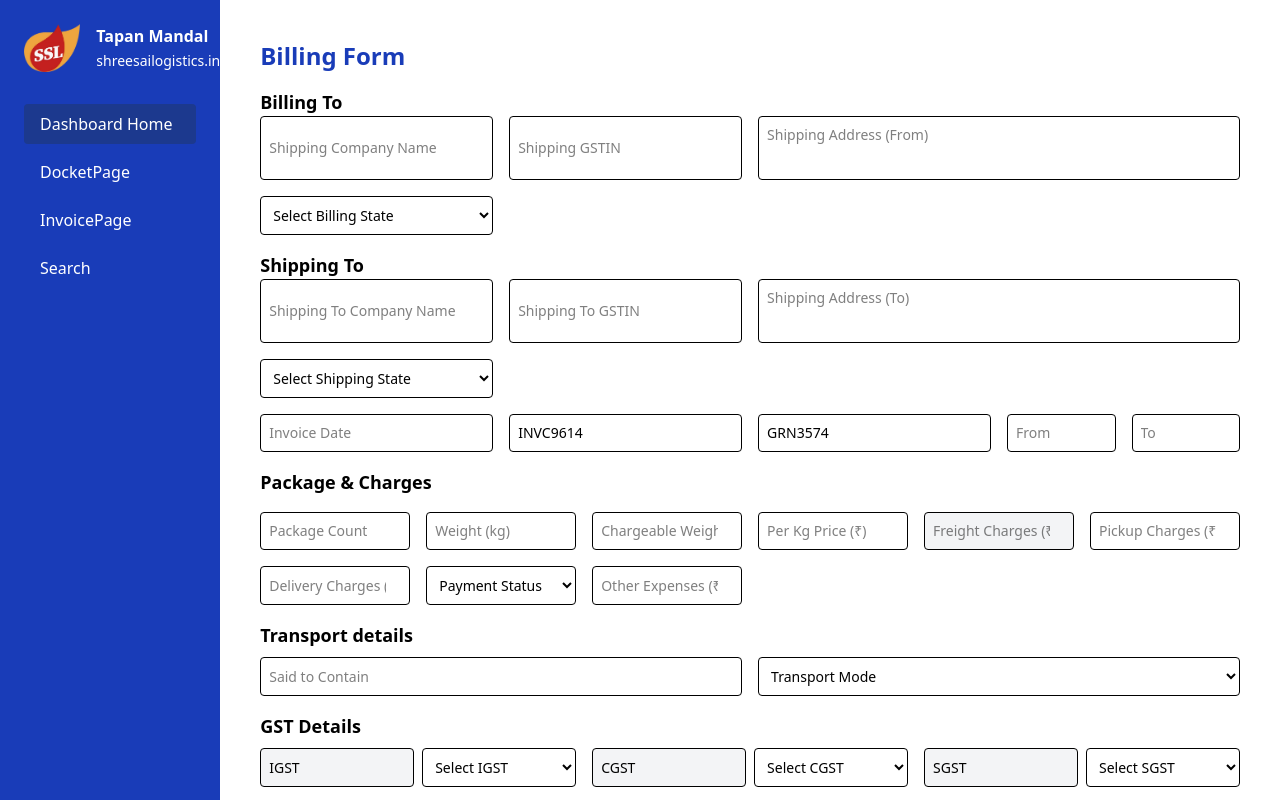
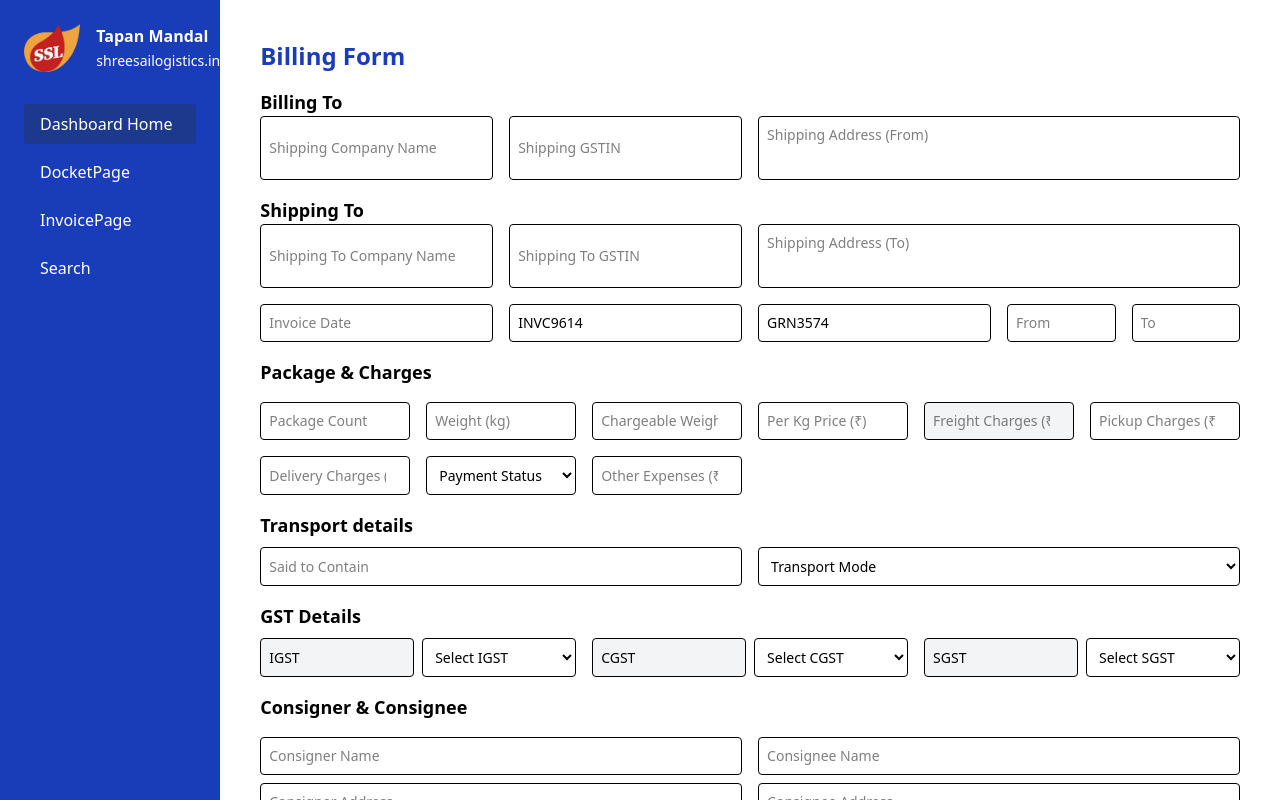
Before and after one commit to Chanu-sha/Logistics-ERP-Frontend, a React (Vite) app: page /dashboard/billform in a window 1280 px wide. Built offline with nearby package versions, Linux system fonts and the light colour scheme; sample sign-in values are in the browser's storage.

Commit message:
Removed state feild from bill form page

```diff
--- a/src/components/BillForm.jsx
+++ b/src/components/BillForm.jsx
@@ -30,54 +30,14 @@ function BillForm() {
     consignerAddress: "",
     consigneeName: "",
     consigneeAddress: "",
-    BillingState: "",
     shippingTocompanyName: "",
     shippingTogstin: "",
     shippingToAddress: "",
-    shippingToState: "",
     igstPercentage: 0,
     cgstPercentage: 0,
     sgstPercentage: 0,
   });
 
-  const statesList = [
-    "Andhra Pradesh",
-    "Arunachal Pradesh",
-    "Assam",
-    "Bihar",
-    "Chhattisgarh",
-    "Goa",
-    "Gujarat",
-    "Haryana",
-    "Himachal Pradesh",
-    "Jharkhand",
-    "Karnataka",
-    "Kerala",
-    "Madhya Pradesh",
-    "Maharashtra",
-    "Manipur",
-    "Meghalaya",
-    "Mizoram",
-    "Nagaland",
-    "Odisha",
-    "Punjab",
-    "Rajasthan",
-    "Sikkim",
-    "Tamil Nadu",
-    "Telangana",
-    "Tripura",
-    "Uttar Pradesh",
-    "Uttarakhand",
-    "West Bengal",
-    "Delhi",
-    "Jammu and Kashmir",
-    "Ladakh",
-    "Puducherry",
-    "Chandigarh",
-    "Andaman and Nicobar Islands",
-    "Dadra and Nagar Haveli and Daman and Diu",
-    "Lakshadweep",
-  ];
 
   useEffect(() => {
     if (location.state?.prefilledData) {
@@ -204,7 +164,6 @@ function BillForm() {
           shippingTocompanyName: "",
           shippingTogstin: "",
           shippingToAddress: "",
-          shippingToState: "",
           packageCount: "",
           weight: "",
           perKgPrice: "",
@@ -224,7 +183,6 @@ function BillForm() {
           consignerAddress: "",
           consigneeName: "",
           consigneeAddress: "",
-          BillingState: "",
         });
       }
     } catch (error) {
@@ -264,19 +222,6 @@ function BillForm() {
                   placeholder="Shipping Address (From)"
                   className="border p-2 rounded text-sm resize-none h-16 md:col-span-2"
                 />
-                <select
-                  name="BillingState"
-                  value={formState.BillingState}
-                  onChange={handleChange}
-                  className="border p-2 rounded text-sm"
-                >
-                  <option value="">Select Billing State</option>
-                  {statesList.map((state) => (
-                    <option key={state} value={state}>
-                      {state}
-                    </option>
-                  ))}
-                </select>
               </div>
             </div>
             <div>
@@ -303,19 +248,6 @@ function BillForm() {
                   placeholder="Shipping Address (To)"
                   className="border p-2 rounded text-sm resize-none h-16 md:col-span-2"
                 />
-                <select
-                  name="shippingToState"
-                  value={formState.shippingToState}
-                  onChange={handleChange}
-                  className="border p-2 rounded text-sm"
-                >
-                  <option value="">Select Shipping State</option>
-                  {statesList.map((state) => (
-                    <option key={state} value={state}>
-                      {state}
-                    </option>
-                  ))}
-                </select>
               </div>
             </div>
 
```
